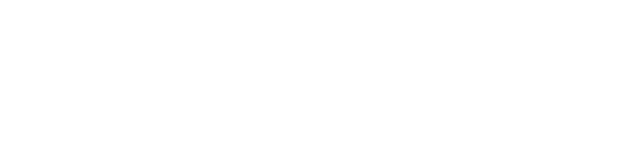
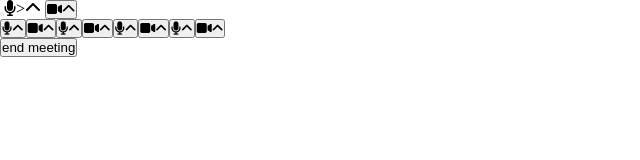
Before and after one commit to ChristopherS24/html-css-zoom, a plain HTML site: page index.html in a window 1280 px wide. Shown: the whole page, without its empty margins (0-640 px from the left). Drawn offline with Linux system fonts and the light colour scheme.

Commit message:
scrittura footer

```diff
--- a/css/style.css
+++ b/css/style.css
@@ -7,3 +7,27 @@ RESET
     margin: 0;
     box-sizing: border-box;
 }
+
+/*
+FOOTER
+*/
+
+.row {
+height: 55px;
+width: 100%
+display: flex;
+justify-content: space-between;
+}
+
+.footer{
+    width: 100%;
+}
+
+ul {
+    display: flex;
+    list-style: none;
+}
+
+.row>div {
+    width: calc(100%/3);
+}
--- a/index.html
+++ b/index.html
@@ -3,9 +3,41 @@
 <head>
     <meta charset="UTF-8">
     <meta name="viewport" content="width=device-width, initial-scale=1.0">
-    <title>Document</title>
+    <link rel="stylesheet" href="/css/style.css">
+    <link rel="stylesheet" href="https://cdnjs.cloudflare.com/ajax/libs/font-awesome/6.5.2/css/all.min.css">
+    <title>Zoom</title>
 </head>
 <body>
+    <main>
+        <div>
+
+        </div>
+    </main>
+    <footer>
+        <div class="row">
+            <div>
+                <button></button><i class="fa-solid fa-microphone"></i>><i class="fa-solid fa-chevron-up"></i></button>
+                <button><i class="fa-solid fa-video"></i><i class="fa-solid fa-chevron-up"></i></button>
+            </div>
+            <div>
+                <ul>
+                    <li><button><i class="fa-solid fa-microphone"></i><i class="fa-solid fa-angle-up"></i></button></li>
+                    <li><button><i class="fa-solid fa-video"></i><i class="fa-solid fa-angle-up"></i></button></li>
+                    <li><button><i class="fa-solid fa-microphone"></i><i class="fa-solid fa-angle-up"></i></button></li>
+                    <li><button><i class="fa-solid fa-video"></i><i class="fa-solid fa-angle-up"></i></button></li>
+                    <li><button><i class="fa-solid fa-microphone"></i><i class="fa-solid fa-angle-up"></i></button></li>
+                    <li><button><i class="fa-solid fa-video"></i><i class="fa-solid fa-angle-up"></i></button></li>
+                    <li><button><i class="fa-solid fa-microphone"></i><i class="fa-solid fa-angle-up"></i></button></li>
+                    <li><button><i class="fa-solid fa-video"></i><i class="fa-solid fa-angle-up"></i></button></li>
+                </ul>
+            </div>
+            <div>
+                <button>end meeting</button>
+            </div>
+
+        </div>
+
+    </footer>
 
 </body>
 </html>
```
